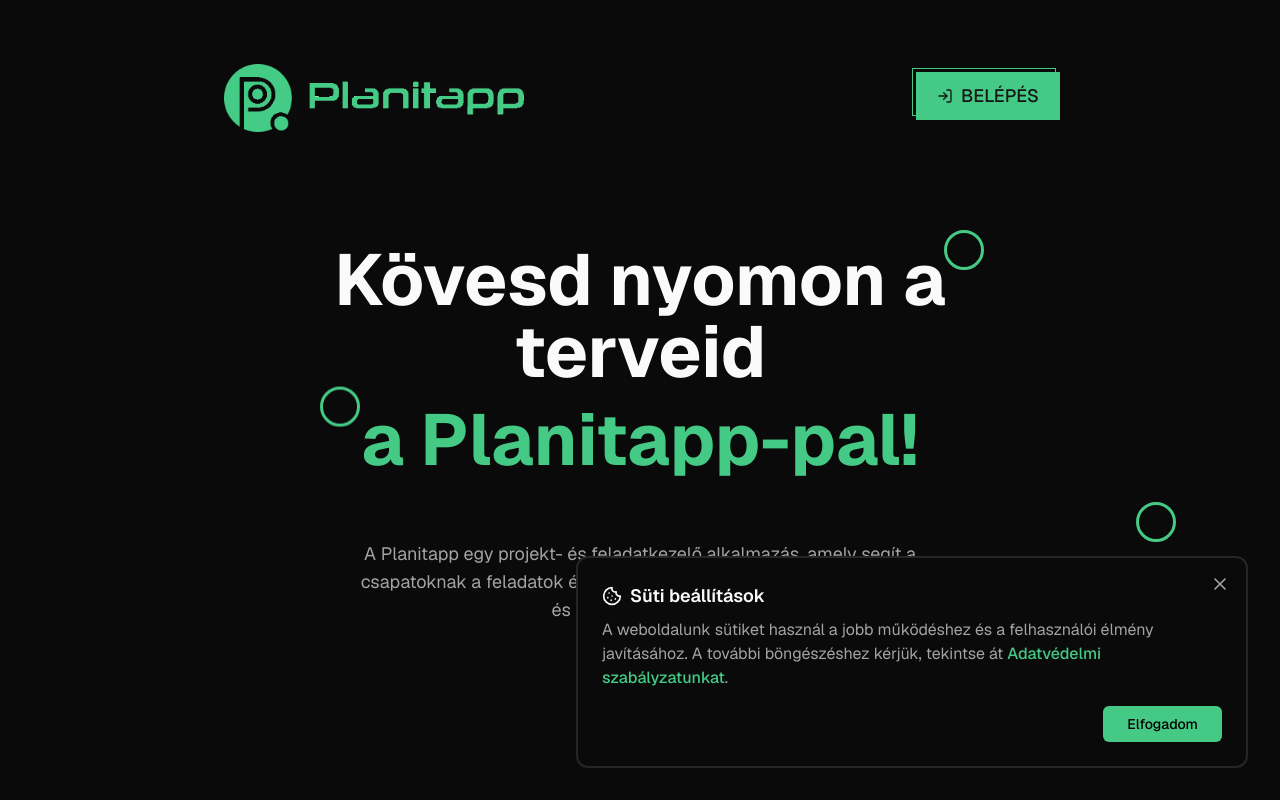
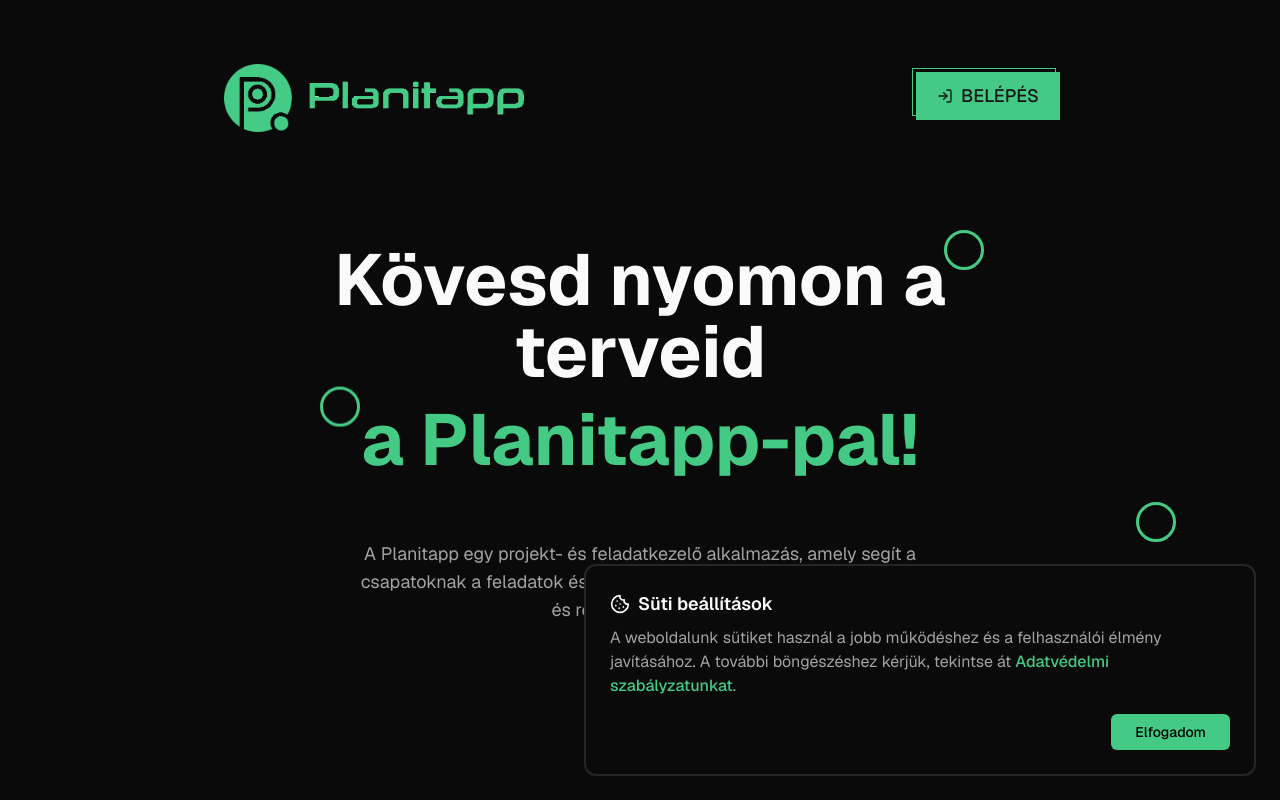
Before and after one commit to janoscsordas/planit-vizsgaremek-fullstack, a Next.js app: page / in a window 1280 px wide. Shown: the top 800 px of the page. Built offline with nearby package versions, Linux system fonts and the light colour scheme; what @radix-ui/themes would draw is missing.

Commit message:
Update CookieConsent.tsx

```diff
--- a/components/CookieConsent.tsx
+++ b/components/CookieConsent.tsx
@@ -1,7 +1,7 @@
 "use client"
 
 import { useState, useEffect } from "react"
-import { X, Cookie } from "lucide-react"
+import { Cookie } from "lucide-react"
 
 const CookieConsent = () => {
   const [isVisible, setIsVisible] = useState(false)
@@ -20,26 +20,14 @@
     setTimeout(() => setIsVisible(false), 500)
   }
 
-  const handleDecline = () => {
-    setIsClosing(true)
-    setTimeout(() => setIsVisible(false), 500)
-  }
-
   if (!isVisible) return null
 
   return (
     <div
-      className={`fixed md:bottom-8 md:right-8 bottom-2 max-w-2xl w-[95%] p-6 bg-card border-2 rounded-xl shadow-lg text-left z-50 transition-all duration-500 ease-out ${
+      className={`fixed md:bottom-6 md:right-6 bottom-2 max-w-2xl w-[95%] p-6 bg-card border-2 rounded-xl shadow-lg text-left z-50 transition-all duration-500 ease-out ${
         isClosing ? "opacity-0 translate-y-10" : "opacity-100 translate-y-0"
       }`}
     >
-      <button
-        onClick={handleDecline}
-        className="absolute top-4 right-4 text-muted-foreground hover:text-foreground transition-colors"
-      >
-        <X size={20} />
-      </button>
-
       <h3 className="text-lg font-semibold mb-2 flex items-center gap-2">
         <Cookie size={20} /> Süti beállítások
       </h3>
```
